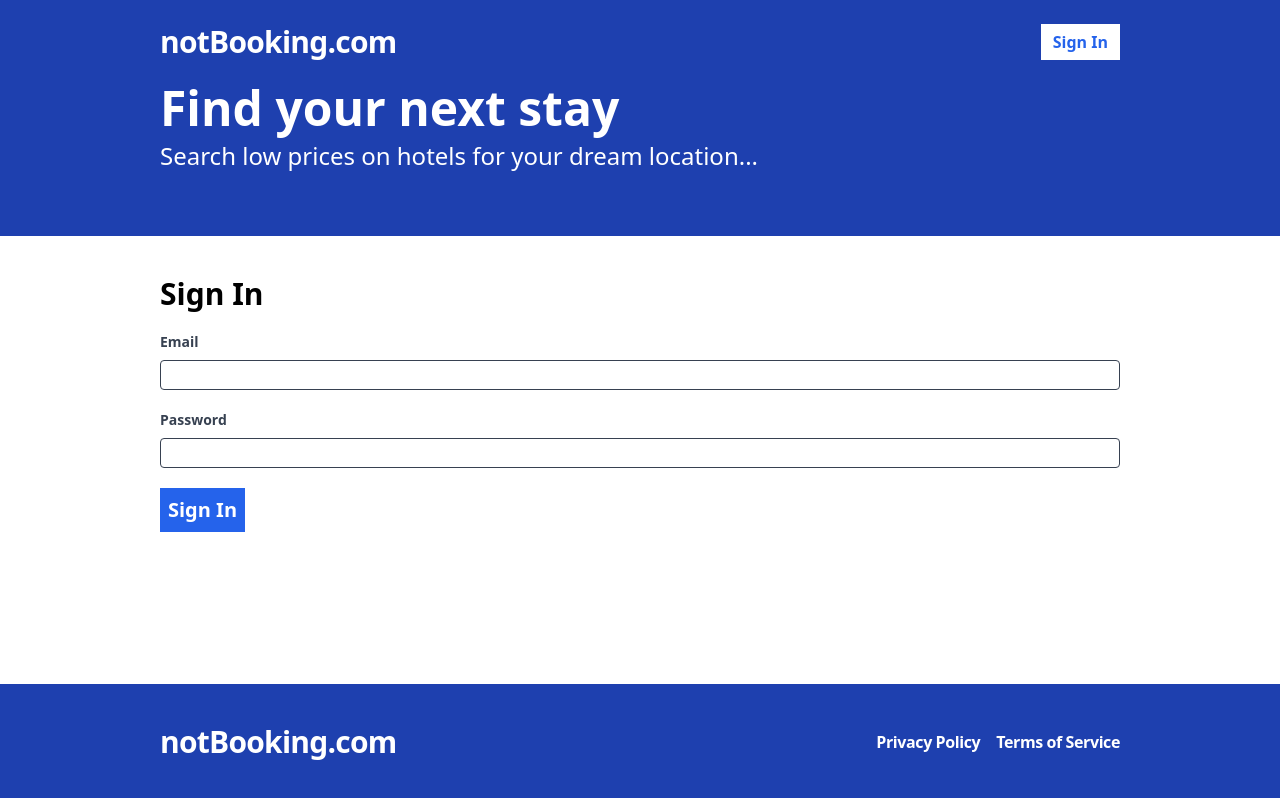
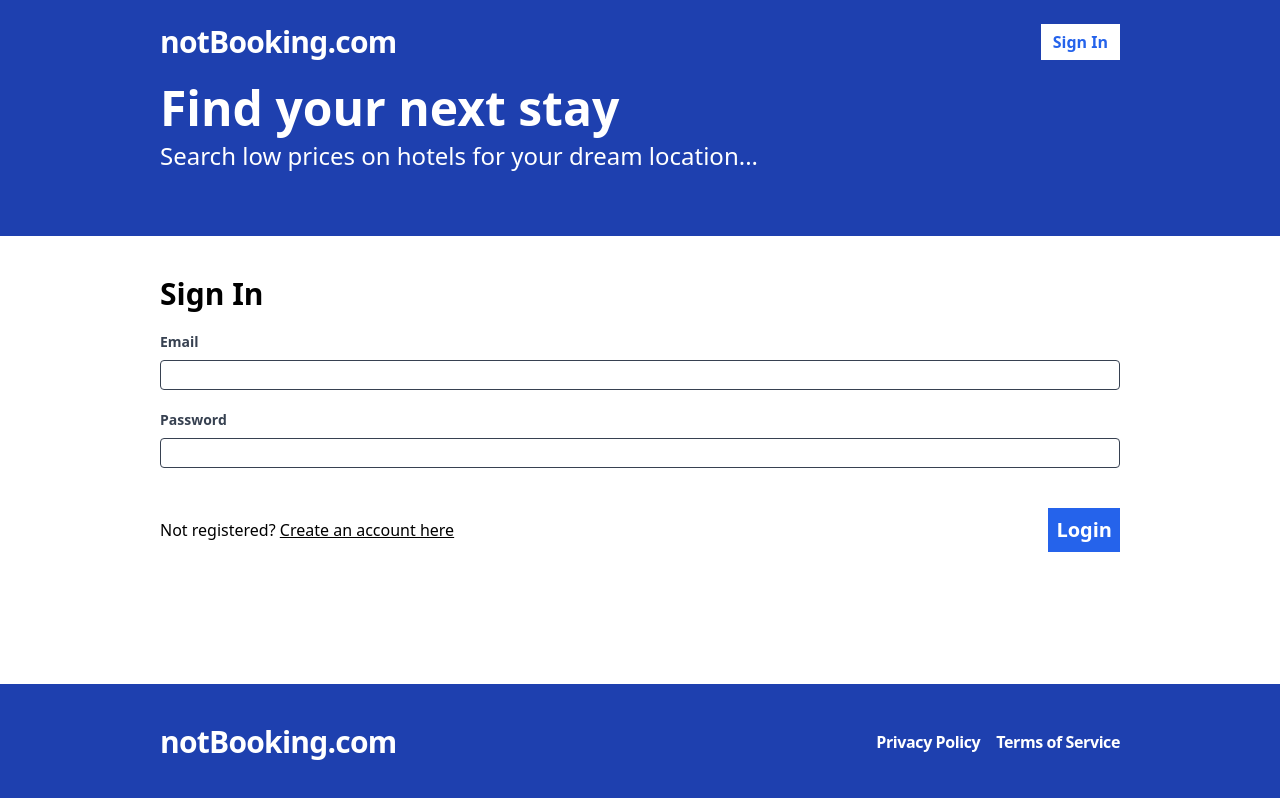
Before and after one commit to AbdullahIsmail2/hotel-booking-app, a React (Vite) app in the folder frontend/: page /sign-in in a window 1280 px wide. Built offline with nearby package versions, Linux system fonts and the light colour scheme; no server answers.

Commit message:
added links to register page from sign in page if user hasnt registered befpre

```diff
--- a/frontend/src/Pages/SignIn.tsx
+++ b/frontend/src/Pages/SignIn.tsx
@@ -2,7 +2,7 @@ import { useMutation, useQueryClient } from "@tanstack/react-query";
 import { useForm } from "react-hook-form";
 import { signIn } from "../api";
 import { useAppContext } from "../Contexts/useAppContext";
-import { useNavigate } from "react-router-dom";
+import { Link, useNavigate } from "react-router-dom";
 
 export type SignInFormType = {
 	email: string;
@@ -77,13 +77,19 @@ export default function SignIn() {
 				)}
 			</label>
 
-			<span className="">
+			<span className="flex items-center justify-between mt-5">
+				<span className="">
+					Not registered?{" "}
+					<Link className="underline" to="/register">
+						Create an account here
+					</Link>
+				</span>
 				<button
 					type="submit"
 					className="bg-blue-600 text-white p-2 font-bold
            hover:bg-blue-500 text-xl"
 				>
-					Sign In
+					Login
 				</button>
 			</span>
 		</form>
```
